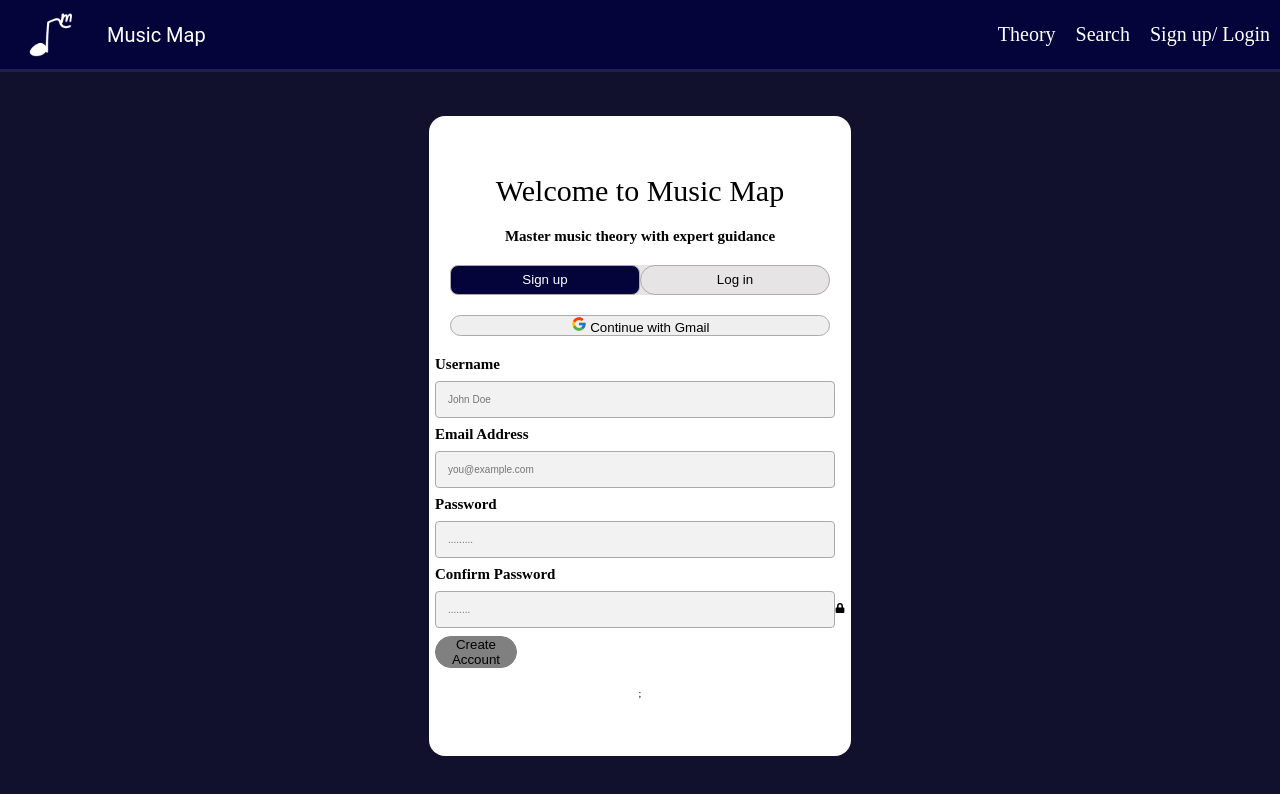
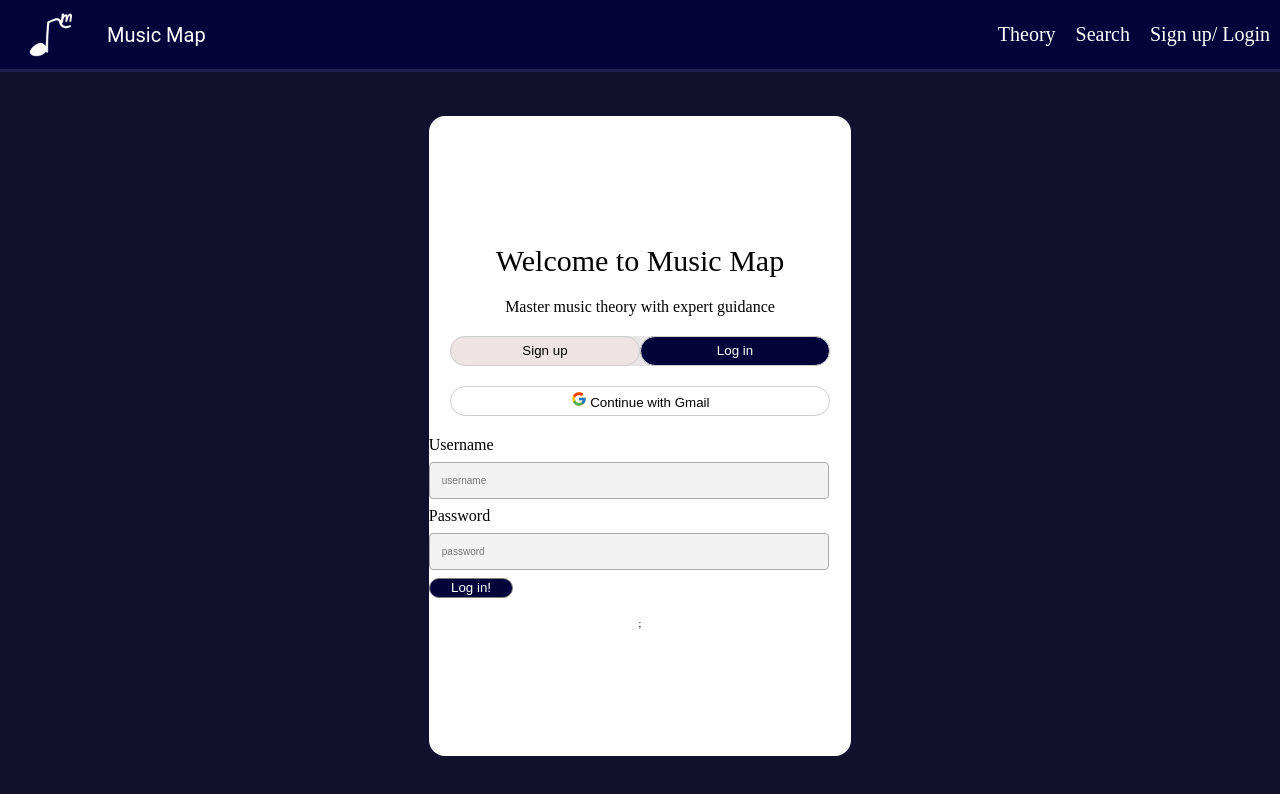
Before and after one commit to marshall-edmond/music-theory, a React (Vite) app in the folder frontend/: page /signup in a window 1280 px wide. Both pictures are taken after a click on the button "Log in". Shown: the top 794 px of the page. Built offline with nearby package versions, Linux system fonts and the light colour scheme.

Commit message:
Fixed - Signup/Signin Styling

```diff
--- a/frontend/src/App.css
+++ b/frontend/src/App.css
@@ -37,7 +37,13 @@
 }
 
 button {
-    border: 1px solid rgb(172, 171, 171);
     width: 90%;
     border-radius: 16px;
+    border: .8px solid rgb(206, 206, 206);
 }
+
+h2 {
+    font-size: 16px;
+    font-weight: 200;
+
+}
--- a/frontend/src/components/Login.tsx
+++ b/frontend/src/components/Login.tsx
@@ -1,16 +1,57 @@
 import styles from '../styles/Signup.module.css';
-import { useState } from 'react';
+import { useState} from 'react';
+import { useNavigate } from 'react-router';
 
 function Login () {
     const [username, setUsername] = useState('')
     const [password, setPassword] = useState('')
+    const [error, setError] = useState('')
+    const [loading, setLoading] = useState(false)
+
+    const nav = useNavigate()
+
+
+    //function to Hanld Submit and fetch request from server
+    async function HandleSubmit(e:React.FormEvent<HTMLFormElement>) {
+        e.preventDefault()
+    //fetch request sending username and password to server for validation
+        setLoading(true)
+        try {
+            const response = await fetch(`${import.meta.env.VITE_API_URL}/login`, {method: 'POST', headers: {'Content-Type': 'application/json'}, body: JSON.stringify({username: {username}, password: {password}})})
+            if (response.ok) {
+                nav('/')
+            } else {
+                //
+                setError('')
+            }
+        } catch(err) {
+
+        } finally {
+            setLoading(false)
+        }
+
+    }
 
     return (
-        <>
-            <div className={styles.mainContainer}>
-                <input value={username} onChange={e => setUsername(e.target.value)} placeholder="username"/>
-            </div>
-        </>
+        <form onSubmit={HandleSubmit}>
+            <h2>Username</h2>
+            <input
+            placeholder="username"
+            value={username}
+            //Change value of username
+            onChange={e => setUsername(e.target.value)}
+            />
+            <h2>Password</h2>
+            <input
+            type="password"
+            placeholder="password"
+            //chance password
+            onChange={e => setPassword(e.target.value)}
+            />
+            <button className={styles.button1} type="submit" disabled={loading}>
+                {loading ? 'Loading...' : 'Log in!'}
+            </button>
+        </form>
     )
 
 }
--- a/frontend/src/pages/SignupLogin.tsx
+++ b/frontend/src/pages/SignupLogin.tsx
@@ -31,7 +31,7 @@
                         ) : (
                         <div className={styles.tabContainer}>
                             <button className={styles.tabActivated}>Sign up</button>
-                            <button className={styles.tab} onClick={() => setLogin(false)}>Log in</button>
+                            <button className={styles.tab} onClick={() => setLogin(true)} style={{borderRadius : '16px'}}>Log in</button>
                         </div>
                         )}
 
--- a/frontend/src/styles/Signup.module.css
+++ b/frontend/src/styles/Signup.module.css
@@ -52,7 +52,8 @@
 }
 
 .tab {
-    background-color:inherit;
+    background-color:rgb(238, 228, 228);
+
 
 
 
@@ -61,7 +62,7 @@
 .tabActivated {
     pointer-events: none;
     background-color: rgb(4,4,59);
-    border-radius: 8px;
+    border-radius: 16px;
     color:white;
 
 }
@@ -72,7 +73,18 @@
 }
 
 .button1 {
-    background-color: grey;
+    background-color: rgb(4,4,59);
     border: 1px solid grey;
     width: 20%;
+    height: 20px;
+    color: white;
+    align-items:center;
+
 }
+
+.Google {
+background-color:white;
+height:30px;
+align-items:center;
+
+}
```
